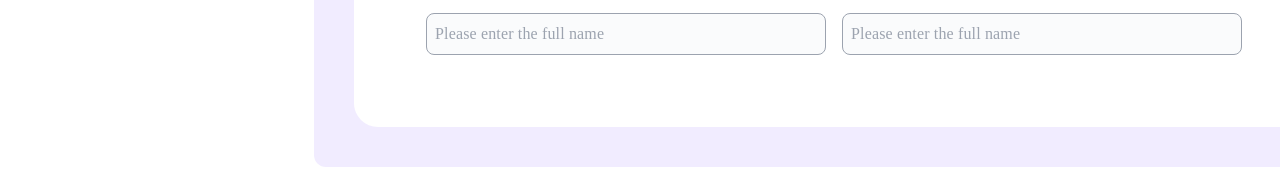
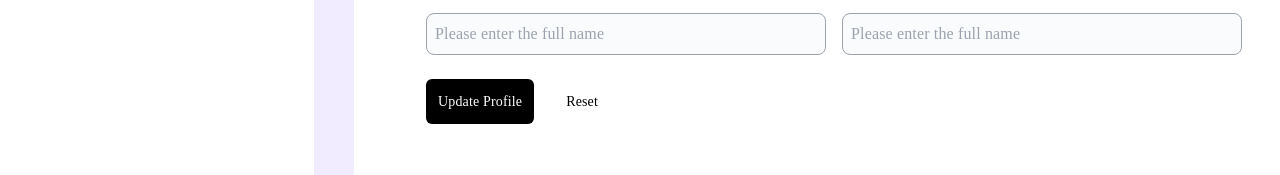
Before and after one commit to manosundarmanivel/CoachMagic-FrontEnd, a React (Create React App) app: page /profile in a window 1280 px wide. Shown: the part 654-829 px from the top of the page. Built offline with nearby package versions, Linux system fonts and the light colour scheme.

Commit message:
profile  work going on

```diff
--- a/src/components/Tabs.js
+++ b/src/components/Tabs.js
@@ -61,6 +61,11 @@ export default function LabTabs() {
                     <div></div>
                 </div>
 
+                <div className='flex p-2 pt-4'>
+                    <button className='text-white bg-black p-3 text-[14px] rounded-md'>Update Profile</button>
+                    <button className='text-[14px] p-3 pl-8'> Reset</button>
+                </div>
+
             </div>
         </TabPanel>
         <TabPanel value="2">Item Two</TabPanel>
```
